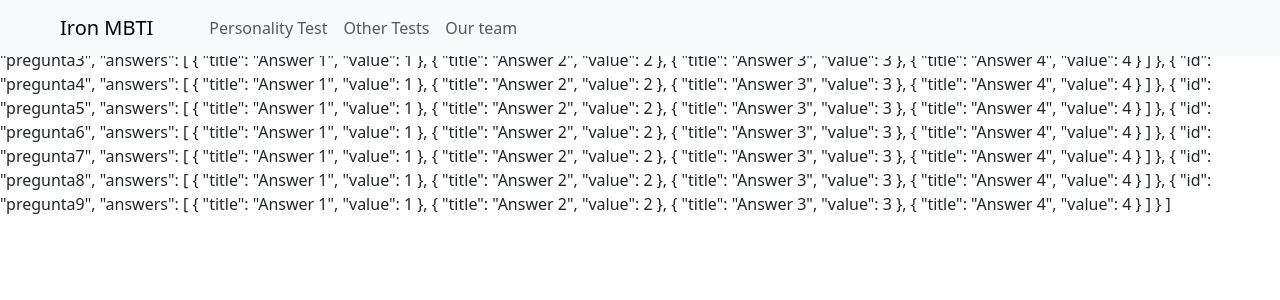
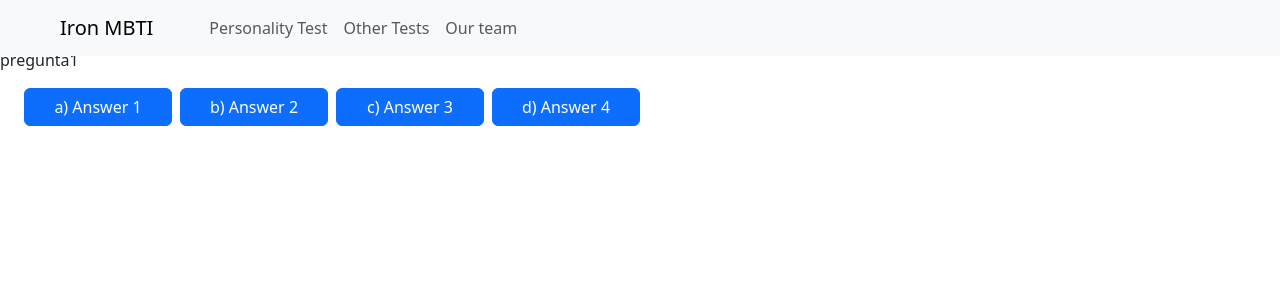
Before and after one commit to saira-jerjes/IronMBTI, a React (Vite) app in the folder web/: page /personality-test in a window 1280 px wide. Shown: the top 300 px of the page. Built offline with nearby package versions, Linux system fonts and the light colour scheme.

Commit message:
feat: rearranging components and question loaded

```diff
--- a/web/public/db.json
+++ b/web/public/db.json
@@ -1,6 +1,7 @@
 [
     {
-        "id": "pregunta1",
+        "id": "1",
+        "question": "pregunta1",
         "answers": [
             { "title": "Answer 1", "value": 1 },
             { "title": "Answer 2", "value": 2 },
@@ -9,7 +10,8 @@
         ]
     },
     {
-        "id": "pregunta2",
+        "id": "2",
+        "question": "pregunta2",
         "answers": [
             { "title": "Answer 1", "value": 1 },
             { "title": "Answer 2", "value": 2 },
@@ -18,7 +20,8 @@
         ]
     },
     {
-        "id": "pregunta3",
+        "id": "3",
+        "question": "pregunta3",
         "answers": [
             { "title": "Answer 1", "value": 1 },
             { "title": "Answer 2", "value": 2 },
@@ -27,7 +30,8 @@
         ]
     },
     {
-        "id": "pregunta4",
+        "id": "4",
+        "question": "pregunta4",
         "answers": [
             { "title": "Answer 1", "value": 1 },
             { "title": "Answer 2", "value": 2 },
@@ -36,7 +40,8 @@
         ]
     },
     {
-        "id": "pregunta5",
+        "id": "5",
+        "question": "pregunta5",
         "answers": [
             { "title": "Answer 1", "value": 1 },
             { "title": "Answer 2", "value": 2 },
@@ -45,7 +50,8 @@
         ]
     },
     {
-        "id": "pregunta6",
+        "id": "6",
+        "question": "pregunta6",
         "answers": [
             { "title": "Answer 1", "value": 1 },
             { "title": "Answer 2", "value": 2 },
@@ -54,7 +60,8 @@
         ]
     },
     {
-        "id": "pregunta7",
+        "id": "7",
+        "question": "pregunta7",
         "answers": [
             { "title": "Answer 1", "value": 1 },
             { "title": "Answer 2", "value": 2 },
@@ -63,7 +70,8 @@
         ]
     },
     {
-        "id": "pregunta8",
+        "id": "8",
+        "question": "pregunta8",
         "answers": [
             { "title": "Answer 1", "value": 1 },
             { "title": "Answer 2", "value": 2 },
@@ -72,12 +80,23 @@
         ]
     },
     {
-        "id": "pregunta9",
+        "id": "9",
+        "question": "pregunta9",
         "answers": [
             { "title": "Answer 1", "value": 1 },
             { "title": "Answer 2", "value": 2 },
             { "title": "Answer 3", "value": 3 },
             { "title": "Answer 4", "value": 4 }
         ]
+    },
+    {
+        "id": "10",
+        "question": "pregunta10",
+        "answers": [
+            { "title":"Answer 1", "value": 1},
+            { "title":"Answer 2", "value": 2},
+            { "title":"Answer 3", "value": 3},
+            { "title":"Answer 4", "value": 4}
+        ]
     }
 ]
--- a/web/src/app.jsx
+++ b/web/src/app.jsx
@@ -1,6 +1,6 @@
 import { Route, Routes } from "react-router-dom"
 import { HomePage, OtherTestsPage, TeamPage, TestPage } from "./pages"
-import { Navbar } from "./components"
+import { Navbar, PageLayout } from "./components"
 
 
 
@@ -11,14 +11,19 @@ function App() {
 
   return (
     <>
-   <Navbar/>
-   <Routes>
-        <Route path='/' element={<HomePage/>} />
-        <Route path='/personality-test' element={<TestPage />} />
-        <Route path='/other-tests' element={<OtherTestsPage />} />
-        <Route path='/our-team' element={<TeamPage />} />
-      </Routes>
+    <Navbar/>
+    <Routes>
+      <Route path='/' element={
+        <PageLayout className={"que voltereates"}>
+          <HomePage/>
 
+        </PageLayout>
+      } />
+
+      <Route path='/personality-test' element={<TestPage />} />
+      <Route path='/other-tests' element={<OtherTestsPage />} />
+      <Route path='/our-team' element={<TeamPage />} />
+    </Routes>
     </>
   )
 }
--- a/web/src/components/index.js
+++ b/web/src/components/index.js
@@ -1,3 +1,4 @@
 export { default as Navbar } from './ui/navbar/navbar.jsx';
 export { default as Button } from './ui/button/button.jsx';
 export { default as PageLayout } from './layouts/page-layout/page-layout.jsx';
+export { default as Question } from './question/question.jsx';
--- a/web/src/components/layouts/page-layout/page-layout.jsx
+++ b/web/src/components/layouts/page-layout/page-layout.jsx
@@ -1,7 +1,7 @@
 // eslint-disable-next-line react/prop-types
-function PageLayout ({ children }) {
+function PageLayout ({ children, className }) {
     return(
-        <div className="container">{children}</div>
+        <div className={className}>{children}</div>
     )
 }
 export default PageLayout;
--- /dev/null
+++ b/web/src/components/question/components/answer/answer.jsx
@@ -0,0 +1,11 @@
+/* eslint-disable react/prop-types */
+import './answer.css'
+function Answer({ title, value, index }) {
+    const positionLetter = 'abcd';
+    return (
+        <>
+            <button type="button" className="btn btn-primary w-100 answer-btn" data-bs-toggle="button" value={value}>{`${positionLetter[index]}) ${title}`}</button>
+        </>
+    )
+}
+export default Answer;
--- /dev/null
+++ b/web/src/components/question/components/index.js
@@ -0,0 +1 @@
+export { default as Answer } from './answer/answer.jsx';
--- /dev/null
+++ b/web/src/components/question/question.jsx
@@ -0,0 +1,14 @@
+/* eslint-disable react/prop-types */
+import { Answer } from "./components";
+
+function Question({ id, question, answers }) {
+    return (
+        <>
+            <p>{question}</p>
+            <div className="d-flex gap-2 w-50 ps-4">
+                {answers.map((answer, index) => <Answer key={id + answer.value} {...answer} index={index} />)}
+            </div>
+        </>
+    )
+}
+export default Question;
--- a/web/src/pages/test-page.jsx
+++ b/web/src/pages/test-page.jsx
@@ -1,6 +1,7 @@
 import React from "react";
 import { useState, useEffect } from "react";
 import { getQuestions } from "../services/questions-api";
+import { PageLayout, Question } from "../components";
 
 function TestPage() {
     const [questions, setQuestions] = useState(null);
@@ -16,14 +17,16 @@ function TestPage() {
             })
     }, []);
 
+
     if (isLoading) {
         return <div>Loading...</div>
     }
 
     return (
-        <div>
-            {JSON.stringify(questions, null, 2)}
-        </div>
+        <PageLayout className="mt-5 ">
+            {<Question {...questions[0]}/>}
+            {/* crear handle */}
+        </PageLayout>
     )
 
 }
```
Also changed, not shown: web/src/components/question/components/answer/answer.css (added).
